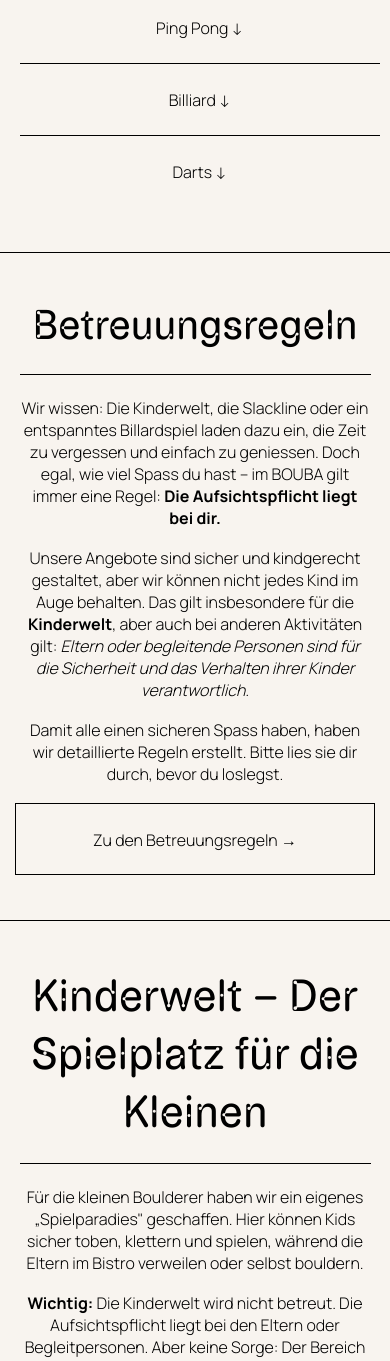
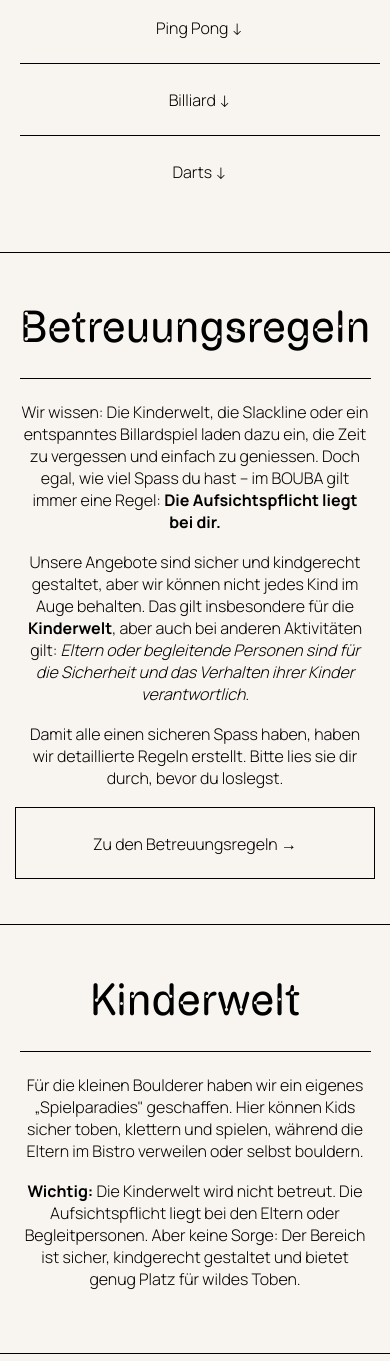
Before and after one commit to escodebar/boulder-baden.ch, a Nuxt app: page /spielen in a window 390 px wide. Shown: the part 1316-2677 px from the top of the page. Built offline with nearby package versions, Linux system fonts and the light colour scheme.

Commit message:
Adapt heading width in spielen

```diff
--- a/app/pages/spielen.vue
+++ b/app/pages/spielen.vue
@@ -95,7 +95,7 @@
   </section>
 
   <section id="kinderwelt">
-    <h2>Kinderwelt – Der Spielplatz für die Kleinen</h2>
+    <h2>Kinderwelt</h2>
     <p>
       Für die kleinen Boulderer haben wir ein eigenes „Spielparadies"
       geschaffen. Hier können Kids sicher toben, klettern und spielen, während
@@ -168,7 +168,7 @@ definePageMeta({
 <style scoped>
 @media (max-width: 767px) {
   #betreuung h2 {
-    font-size: clamp(var(--font-size-h3), calc(64vw / 6), var(--font-size-h2));
+    font-size: clamp(var(--font-size-h3), calc(23vw / 2), var(--font-size-h2));
   }
 }
 
```
